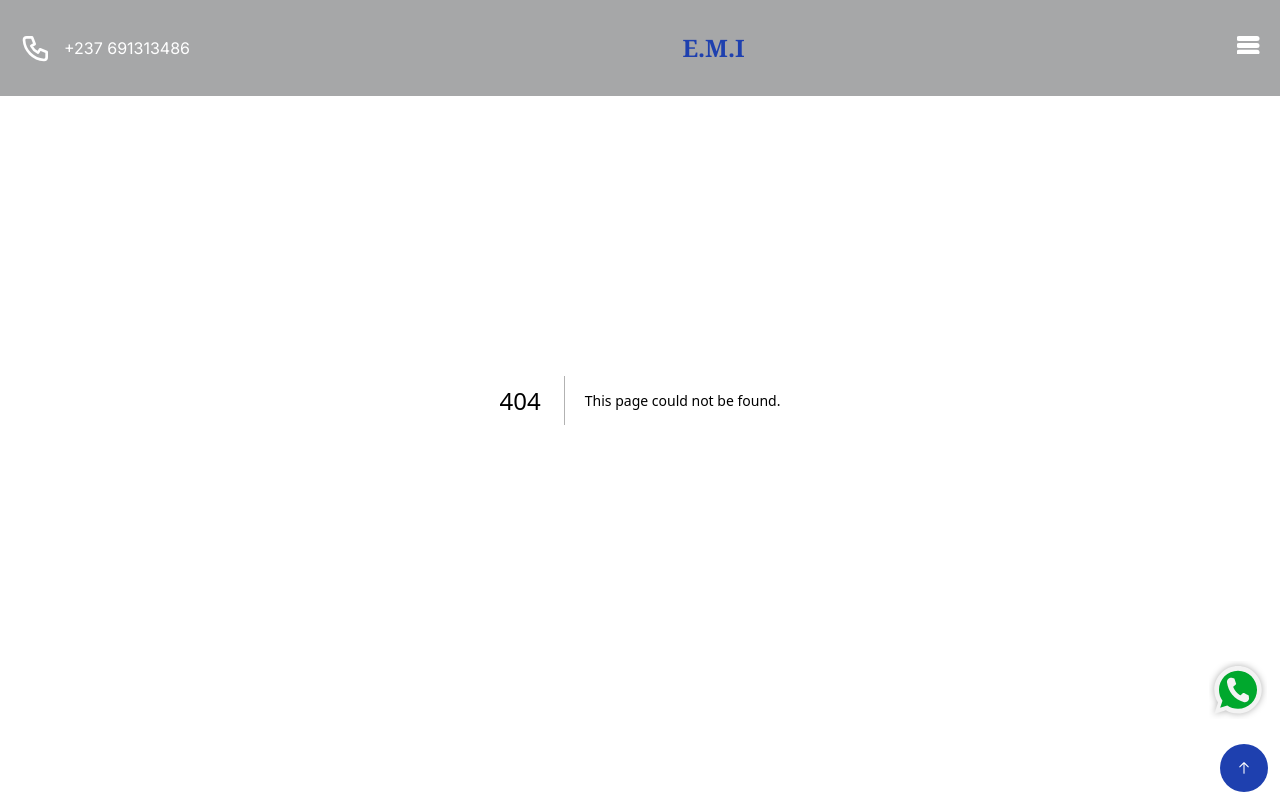
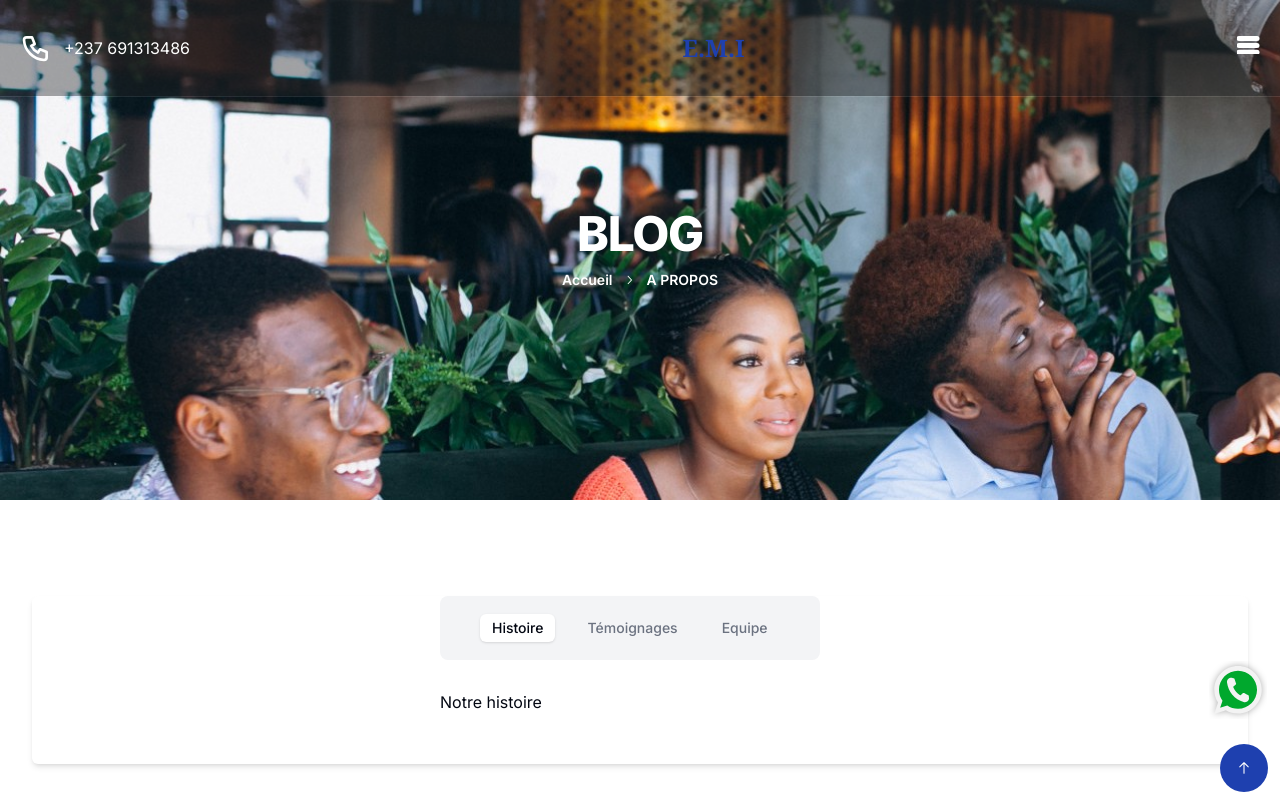
Before and after one commit to lebresilien/real-state-web-site, a Next.js app: page /about in a window 1280 px wide. Before the commit this address had no page. Shown: the top 800 px of the page. Built offline with nearby package versions, Linux system fonts and the light colour scheme.

Commit message:
init about

```diff
--- a/package.json
+++ b/package.json
@@ -14,6 +14,7 @@
     "@radix-ui/react-icons": "^1.3.0",
     "@radix-ui/react-label": "^2.1.0",
     "@radix-ui/react-slot": "^1.1.0",
+    "@radix-ui/react-tabs": "^1.1.0",
     "@radix-ui/react-toast": "^1.2.1",
     "aos": "^2.3.4",
     "axios": "^1.7.3",
--- /dev/null
+++ b/src/app/about/page.tsx
@@ -0,0 +1,33 @@
+"use client";
+import TabComponent from "@/components/tab";
+import { Breadcrumb, BreadcrumbItem, BreadcrumbLink, BreadcrumbList, BreadcrumbSeparator } from "@/components/ui/breadcrumb";
+import { Button } from "@/components/ui/button";
+import { motion, AnimatePresence } from "framer-motion"
+import { useState } from "react";
+
+export default function Page() {
+
+    const [isVisible, setIsVisible] = useState(false);
+
+    return (
+        <div className="flex w-full h-full flex-col items-center justify-center lg:min-h-screen">
+            <section className="w-full text-white flex flex-col items-center justify-center background-content h-[500px]">
+                <h1 className="text-3xl text-primary sm:text-5xl leading-normal uppercase font-extrabold tracking-tight text-white">Blog</h1>
+                <Breadcrumb className="mt-3 font-semibold">
+                    <BreadcrumbList>
+                        <BreadcrumbItem>
+                            <BreadcrumbLink className="text-white hover:text-primary" href="/">Accueil</BreadcrumbLink>
+                        </BreadcrumbItem>
+                        <BreadcrumbSeparator className="text-white" />
+                        <BreadcrumbItem className="text-white uppercase">a propos</BreadcrumbItem>
+                    </BreadcrumbList>
+                </Breadcrumb>
+            </section>
+
+            <div className="container h-full my-24 flex flex-col">
+                <TabComponent />
+            </div>
+
+        </div>
+    )
+}
--- a/src/app/globals.css
+++ b/src/app/globals.css
@@ -131,3 +131,85 @@
 ::-ms-input-placeholder { /* Edge 12 -18 */
   color: red;
 }
+
+
+.tabs-component {
+  min-width: 800px;
+  margin: auto;
+  background: var(--white);
+  padding: 40px;
+  border-radius: var(--border-radius);
+  box-shadow: 0 30px 30px rgba(0, 0, 0, 0.1);
+}
+
+.tab-links {
+  padding: 0;
+  margin: 0 auto 20px;
+  list-style: none;
+  max-width: 400px;
+  display: flex;
+  justify-content: space-between;
+}
+
+.tab {
+  position: relative;
+}
+
+.tab a {
+  text-decoration: none;
+  color: var(--black);
+}
+
+.tab::before {
+  content: "";
+  width: 100%;
+  height: 100%;
+  opacity: 0.2;
+  position: absolute;
+  border-radius: var(--border-radius);
+  background: none;
+  transition: background 0.5s ease;
+}
+
+.tab svg {
+  height: 30px;
+  width: 30px;
+  min-width: 30px;
+  fill: var(--black);
+  transition: fill 0.5s ease;
+}
+
+.tab.active::before {
+  background: var(--active-color);
+}
+
+.tab span {
+  font-weight: 700;
+  margin-left: 10px;
+  transition: color 0.5s ease;
+}
+
+.tab.active span {
+  color: var(--active-color);
+}
+
+.tab.active svg {
+  fill: var(--active-color);
+}
+
+.tab a {
+  padding: 16px;
+  display: flex;
+  align-items: center;
+  font-size: 20px;
+  overflow: hidden;
+  position: relative;
+}
+
+.tab-content {
+  display: none;
+}
+
+.tab-content.active {
+  display: block;
+}
--- a/src/components/nav.tsx
+++ b/src/components/nav.tsx
@@ -13,8 +13,8 @@ const links = [
     href: '#'
   },
   {
-    title: 'Propriétés',
-    href: '#',
+    title: 'A propos',
+    href: '/about',
   },
   {
     title: 'Consultations',
--- /dev/null
+++ b/src/components/tab.tsx
@@ -0,0 +1,61 @@
+import React, { useEffect, useState } from "react";
+import { Tabs, TabsContent, TabsList, TabsTrigger } from "@/components/ui/tabs";
+import { AnimatePresence, motion, stagger } from "framer-motion";
+
+const trigger = [
+    {
+        name: "Histoire",
+        value: "story",
+        content: "Notre histoire"
+    },
+    {
+        name: "Témoignages",
+        value: "Testimony",
+        content: "Notre Témoignage"
+    },
+    {
+        name: "Equipe",
+        value: "team",
+        content: "Notre equipe"
+    }
+]
+
+const variants = {
+    visible: {x: 0, opacity: 1, y: -10, transition:  { staggerChildern: 0.5 }},
+    hidden: {x: 0, opacity: 0, y: 10}
+}
+
+const TabComponent = ({ defaultIndex = 0 }) => {
+  const [activeTabIndex, setActiveTabIndex] = useState(defaultIndex);
+
+  const onTabClick = (index: number) => {
+    setActiveTabIndex(index);
+  };
+
+	return (
+        <div className="flex flex-col items-center bg-white rounded-md shadow-md min-w-xl">
+            <Tabs defaultValue="story" className="w-[400px] space-y-10">
+                <TabsList className="space-x-5 px-10 py-8">
+                    {trigger.map((el, index) => (
+                        <TabsTrigger onClick={() => onTabClick(index)} value={el.value} key={el.value}>{el.name}</TabsTrigger>
+                    ))}
+                </TabsList>
+                <AnimatePresence mode="popLayout">
+                    {trigger.map((el, index) => (
+                        <motion.div
+                            variants={variants}
+                            animate={activeTabIndex === index ? 'visible': 'hidden'}
+                            exit="hidden"
+                            key={el.value}
+                        >
+                            <TabsContent value={el.value}>{el.content}</TabsContent>
+                        </motion.div>
+                    ))}
+                </AnimatePresence>
+            </Tabs>
+
+        </div>
+    )
+}
+
+export default TabComponent;
--- /dev/null
+++ b/src/components/ui/tabs.tsx
@@ -0,0 +1,55 @@
+"use client"
+
+import * as React from "react"
+import * as TabsPrimitive from "@radix-ui/react-tabs"
+
+import { cn } from "@/lib/utils"
+
+const Tabs = TabsPrimitive.Root
+
+const TabsList = React.forwardRef<
+  React.ElementRef<typeof TabsPrimitive.List>,
+  React.ComponentPropsWithoutRef<typeof TabsPrimitive.List>
+>(({ className, ...props }, ref) => (
+  <TabsPrimitive.List
+    ref={ref}
+    className={cn(
+      "inline-flex h-9 items-center justify-center rounded-lg bg-muted p-1 text-muted-foreground",
+      className
+    )}
+    {...props}
+  />
+))
+TabsList.displayName = TabsPrimitive.List.displayName
+
+const TabsTrigger = React.forwardRef<
+  React.ElementRef<typeof TabsPrimitive.Trigger>,
+  React.ComponentPropsWithoutRef<typeof TabsPrimitive.Trigger>
+>(({ className, ...props }, ref) => (
+  <TabsPrimitive.Trigger
+    ref={ref}
+    className={cn(
+      "inline-flex items-center justify-center whitespace-nowrap rounded-md px-3 py-1 text-sm font-medium ring-offset-background transition-all focus-visible:outline-none focus-visible:ring-2 focus-visible:ring-ring focus-visible:ring-offset-2 disabled:pointer-events-none disabled:opacity-50 data-[state=active]:bg-background data-[state=active]:text-foreground data-[state=active]:shadow",
+      className
+    )}
+    {...props}
+  />
+))
+TabsTrigger.displayName = TabsPrimitive.Trigger.displayName
+
+const TabsContent = React.forwardRef<
+  React.ElementRef<typeof TabsPrimitive.Content>,
+  React.ComponentPropsWithoutRef<typeof TabsPrimitive.Content>
+>(({ className, ...props }, ref) => (
+  <TabsPrimitive.Content
+    ref={ref}
+    className={cn(
+      "mt-2 ring-offset-background focus-visible:outline-none focus-visible:ring-2 focus-visible:ring-ring focus-visible:ring-offset-2",
+      className
+    )}
+    {...props}
+  />
+))
+TabsContent.displayName = TabsPrimitive.Content.displayName
+
+export { Tabs, TabsList, TabsTrigger, TabsContent }
```
Also changed, not shown: 1 other file (tests, documents, lock files or other folders).
